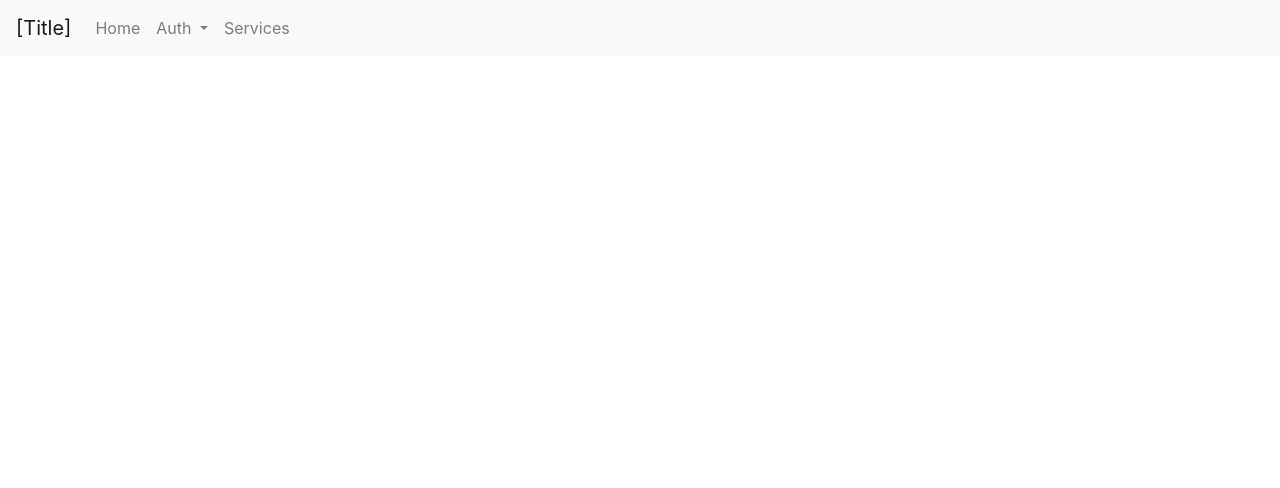
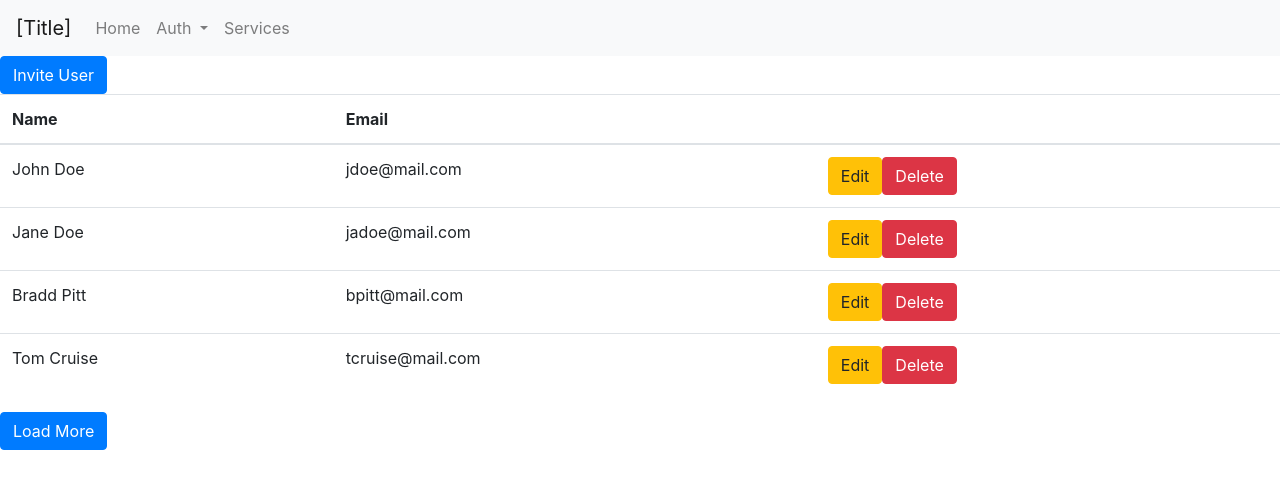
Before and after one commit to marcohern/ultimate, an Angular app in the folder frontend/: page /users in a window 1280 px wide. Before the commit this address led to /. Shown: the top 488 px of the page. Built offline with nearby package versions, Linux system fonts and the light colour scheme.

Commit message:
added user list

```diff
--- a/frontend/src/app/app.module.ts
+++ b/frontend/src/app/app.module.ts
@@ -6,6 +6,7 @@ import { UltimateAuthModule } from './modules/ultimate-auth/ultimate-auth.module
 
 import { AppComponent } from './app.component';
 import { UltimateCoreModule } from './modules/ultimate-core/ultimate-core.module';
+import { UltimateUsersModule } from './modules/ultimate-users/ultimate-users.module';
 
 @NgModule({
   declarations: [
@@ -15,7 +16,8 @@ import { UltimateCoreModule } from './modules/ultimate-core/ultimate-core.module
     BrowserModule,
     AppRoutingModule,
     UltimateCoreModule,
-    UltimateAuthModule
+    UltimateAuthModule,
+    UltimateUsersModule
   ],
   providers: [],
   bootstrap: [AppComponent]
--- a/frontend/src/app/menu.ts
+++ b/frontend/src/app/menu.ts
@@ -6,8 +6,9 @@ export const menu:MenuItem[] = [
     {label:'Auth', children: [
         {label:'Login',path:['login']},
         {label:'Register',path:['register']},
+        {label:'Invite',path:['invite']},
         {label:'-'},
-        {label:'Invite',path:['invite']},
+        {label:'Users',path:['users']},
     ]},
     {label:'Services',path:['services']}
 ];
--- /dev/null
+++ b/frontend/src/app/modules/ultimate-users/cmps/user-list/user-list.component.html
@@ -0,0 +1,21 @@
+<a class="btn btn-primary" [routerLink]="['/invite']">Invite User</a>
+<table class="table">
+  <thead>
+    <tr>
+      <th>Name</th>
+      <th>Email</th>
+      <th>&nbsp;</th>
+    </tr>
+  </thead>
+  <tbody>
+    <tr *ngFor="let user of users">
+      <td>{{user.name}}</td>
+      <td>{{user.email}}</td>
+      <td>
+        <button class="btn btn-warning">Edit</button>
+        <button class="btn btn-danger">Delete</button>
+      </td>
+    </tr>
+  </tbody>
+</table>
+<button class="btn btn-primary">Load More</button>
--- /dev/null
+++ b/frontend/src/app/modules/ultimate-users/cmps/user-list/user-list.component.ts
@@ -0,0 +1,24 @@
+import { Component, OnInit } from '@angular/core';
+import { User } from 'src/app/modules/ultimate-core/models/user';
+
+@Component({
+  selector: 'ult-user-list',
+  templateUrl: './user-list.component.html',
+  styleUrls: ['./user-list.component.css']
+})
+export class UserListComponent implements OnInit {
+
+  users:User[] = [
+    { id:1, name:"John Doe"  , email:"jdoe@mail.com"   , scope:["*"], verified:false},
+    { id:2, name:"Jane Doe"  , email:"jadoe@mail.com"  , scope:["*"], verified:false},
+    { id:3, name:"Bradd Pitt", email:"bpitt@mail.com"  , scope:["*"], verified:false},
+    { id:4, name:"Tom Cruise", email:"tcruise@mail.com", scope:["*"], verified:false}
+  ];
+
+  constructor() { }
+
+  ngOnInit() {
+
+  }
+
+}
--- /dev/null
+++ b/frontend/src/app/modules/ultimate-users/pages/user-list/user-list.page.html
@@ -0,0 +1 @@
+<ult-user-list></ult-user-list>
--- /dev/null
+++ b/frontend/src/app/modules/ultimate-users/routes.ts
@@ -0,0 +1,6 @@
+import { Routes } from "@angular/router";
+import { UserListComponent } from "./cmps/user-list/user-list.component";
+
+export const routes:Routes = [
+    {path:'users', component: UserListComponent }
+];
```
Also changed, not shown: frontend/src/app/modules/ultimate-users/pages/user-list/user-list.page.ts (added, +15 -0 lines), frontend/src/app/modules/ultimate-users/ultimate-users.module.ts (added, +17 -0 lines), frontend/src/app/modules/ultimate-users/cmps/user-list/user-list.component.css (added), frontend/src/app/modules/ultimate-users/pages/user-list/user-list.page.css (added), 2 other files (tests, documents, lock files or other folders).
